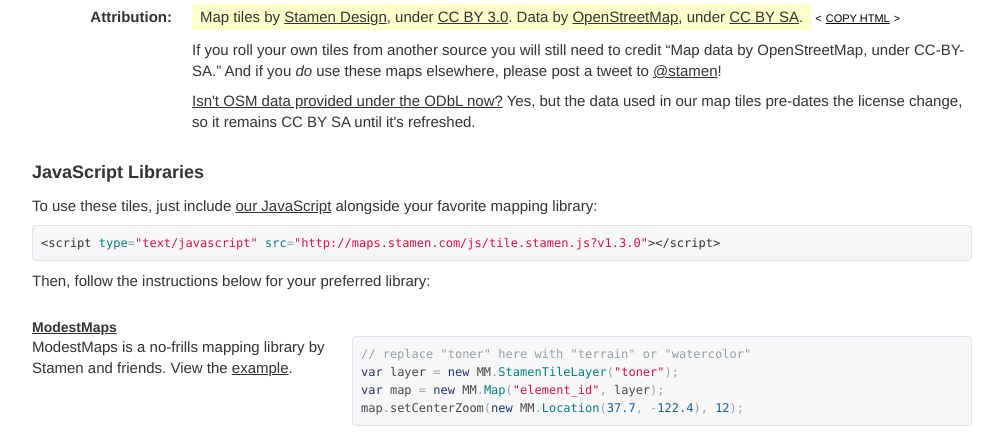
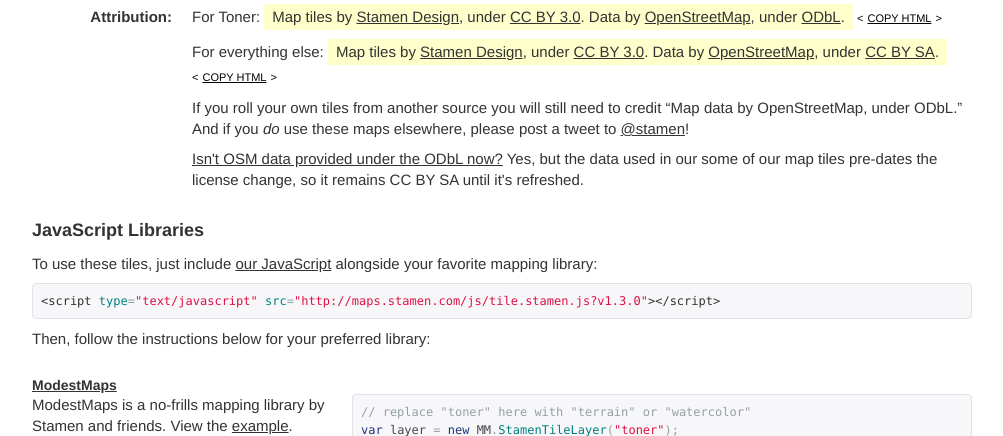
Before and after one commit to stamen/maps.stamen.com, a PHP site: page / in a window 1280 px wide. Shown: the part 2244-2680 px from the top of the page, without its empty margins (138-1141 px from the left). Run offline with PHP 8.4, Linux system fonts and the light colour scheme; some libraries are stand-ins or nearby versions.

Commit message:
Updated attribution for Toner

```diff
--- a/css/screen.css
+++ b/css/screen.css
@@ -208,20 +208,25 @@
     padding-top: 2px;
 }
 
+#toner-attr,
 #attr {
     display: inline-block;
     background-color: #ffc;
     padding: 2px 8px 3px 8px;
 }
 
+#toner-attr-html,
 #attr-html {
     display: none;
 }
 
+#toner-attr-show-html,
 #attr-show-html {
     color: black !important;
     text-decoration: none;
 }
+
+#toner-attr-show-html span,
 #attr-show-html span {
     padding: 0 4px;
     text-decoration: underline;
--- a/index.html
+++ b/index.html
@@ -242,6 +242,33 @@
                     <h4 class="span2">Attribution:</h4>
                     <div class="span10">
                         <p>
+                        For Toner:
+                            <span id="toner-attr">Map tiles by <a href="http://stamen.com">Stamen Design</a>, under <a href="http://creativecommons.org/licenses/by/3.0">CC BY 3.0</a>. Data by <a href="http://openstreetmap.org">OpenStreetMap</a>, under <a href="http://www.openstreetmap.org/copyright">ODbL</a>.</span>
+                            <small><a href="#" id="toner-attr-show-html" >&lt;<span>COPY HTML</span>&gt;</a></small>
+                        </p>
+                        <textarea rows="3" class="row span10" id="toner-attr-html"></textarea>
+                        <script type="text/javascript">
+                        (function() {
+                            var link = document.getElementById("toner-attr-show-html"),
+                                source = document.getElementById("toner-attr"),
+                                target = document.getElementById("toner-attr-html"),
+                                showing = false;
+                            MM.addEvent(link, "click", function(e) {
+                                showing = !showing;
+                                if (showing) {
+                                    target.value = source.innerHTML;
+                                    target.style.display = "block";
+                                    target.focus();
+                                    target.select();
+                                } else {
+                                    target.style.display = "none";
+                                }
+                                return MM.cancelEvent(e);
+                            });
+                        })();
+                        </script>
+                        <p>
+                        For everything else:
                             <span id="attr">Map tiles by <a href="http://stamen.com">Stamen Design</a>, under <a href="http://creativecommons.org/licenses/by/3.0">CC BY 3.0</a>. Data by <a href="http://openstreetmap.org">OpenStreetMap</a>, under <a href="http://creativecommons.org/licenses/by-sa/3.0">CC BY SA</a>.</span>
                             <small><a href="#" id="attr-show-html" >&lt;<span>COPY HTML</span>&gt;</a></small>
                         </p>
@@ -266,9 +293,9 @@
                             });
                         })();
                         </script>
-                        <p>If you roll your own tiles from another source you will still need to credit &ldquo;Map data by OpenStreetMap, under CC-BY-SA.&rdquo;
+                        <p>If you roll your own tiles from another source you will still need to credit &ldquo;Map data by OpenStreetMap, under ODbL.&rdquo;
                         And if you <em>do</em> use these maps elsewhere, please post a tweet to <a href="http://twitter.com/stamen">@stamen</a>!</p>
-                        <p><a href="http://www.openstreetmap.org/copyright">Isn't OSM data provided under the ODbL now?</a> Yes, but the data used in our map tiles pre-dates the license change, so it remains CC BY SA until it's refreshed.</p>
+                        <p><a href="http://www.openstreetmap.org/copyright">Isn't OSM data provided under the ODbL now?</a> Yes, but the data used in our some of our map tiles pre-dates the license change, so it remains CC BY SA until it's refreshed.</p>
                     </div>
                 </div>
 
--- a/js/tile.stamen.js
+++ b/js/tile.stamen.js
@@ -13,9 +13,9 @@
             "minZoom":      minZoom,
             "maxZoom":      maxZoom,
             "attribution":  [
-                'Map tiles by <a href="http://stamen.com">Stamen Design</a>, ',
+                'Map tiles by <a href="http://stamen.com/">Stamen Design</a>, ',
                 'under <a href="http://creativecommons.org/licenses/by/3.0">CC BY 3.0</a>. ',
-                'Data by <a href="http://openstreetmap.org">OpenStreetMap</a>, ',
+                'Data by <a href="http://openstreetmap.org/">OpenStreetMap</a>, ',
                 'under <a href="http://creativecommons.org/licenses/by-sa/3.0">CC BY SA</a>.'
             ].join("")
         };
@@ -35,10 +35,10 @@
                 {"lat": 37.684, "lon": -122.313}
             ],
             "attribution": [
-                'Design by Shawn Allen at <a href="http://stamen.com">Stamen</a>.',
-                'Data courtesy of <a href="http://fuf.net">FuF</a>,',
-                '<a href="http://www.yellowcabsf.com">Yellow Cab</a>',
-                '&amp; <a href="http://sf-police.org">SFPD</a>.'
+                'Design by Shawn Allen at <a href="http://stamen.com/">Stamen</a>.',
+                'Data courtesy of <a href="http://fuf.net/">FuF</a>,',
+                '<a href="http://www.yellowcabsf.com/">Yellow Cab</a>',
+                '&amp; <a href="http://sf-police.org/">SFPD</a>.'
             ].join(" ")
         }
     };
@@ -53,6 +53,23 @@
 
 // toner 2011 flavors
 deprecate("toner", ["2011", "2011-lines", "2011-labels", "2011-lite"]);
+
+[
+    "toner",
+    "toner-hybrid",
+    "toner-labels",
+    "toner-lines",
+    "toner-background",
+    "toner-lite"
+].forEach(function(x) {
+    PROVIDERS[x].retina = true;
+    PROVIDERS[x].attribution = [
+        'Map tiles by <a href="http://stamen.com/">Stamen Design</a>, ',
+        'under <a href="http://creativecommons.org/licenses/by/3.0">CC BY 3.0</a>. ',
+        'Data by <a href="http://openstreetmap.org">OpenStreetMap</a>, ',
+        'under <a href="http://www.openstreetmap.org/copyright">ODbL</a>.'
+    ].join("");
+});
 
 /*
  * Export stamen.tile to the provided namespace.
```
